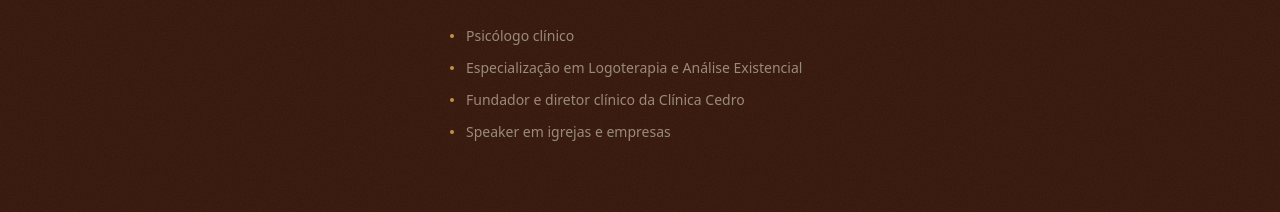
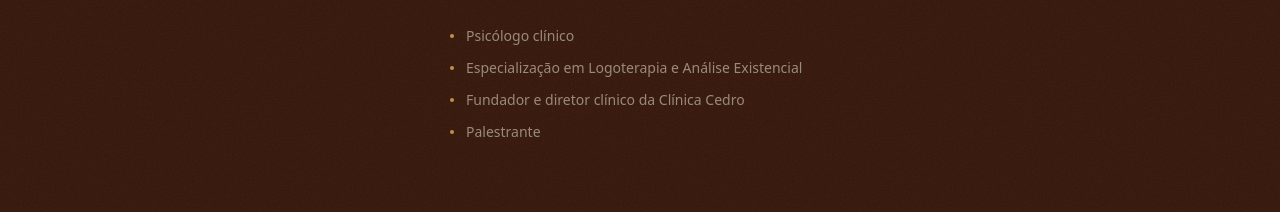
Before and after one commit to ocedro/ocedro2, a Next.js app: page /fineias in a window 1280 px wide. Shown: the part 6840-7052 px from the top of the page. Built offline with nearby package versions, Linux system fonts and the light colour scheme.

Commit message:
fineias: troca 'Speaker em igrejas e empresas' por 'Palestrante'

```diff
--- a/app/fineias/page.tsx
+++ b/app/fineias/page.tsx
@@ -243,7 +243,7 @@ export default function FineiasPage() {
               <p className="text-cedro-sage mb-4 leading-relaxed">A psicologia, a fé cristã e o sentido existencial não são três mundos separados. Quando você integra os três, a leitura do problema muda, e a intervenção também.</p>
               <p className="text-cedro-sage leading-relaxed">A Finéias é o resultado prático dessa integração.</p>
               <div className="mt-8 pt-8 border-t border-cedro-sage/10 flex flex-col gap-3">
-                {['Psicólogo clínico', 'Especialização em Logoterapia e Análise Existencial', 'Fundador e diretor clínico da Clínica Cedro', 'Speaker em igrejas e empresas'].map((c, i) => (
+                {['Psicólogo clínico', 'Especialização em Logoterapia e Análise Existencial', 'Fundador e diretor clínico da Clínica Cedro', 'Palestrante'].map((c, i) => (
                   <div key={i} className="flex gap-3 items-center">
                     <div className="w-1 h-1 rounded-full bg-cedro-red flex-shrink-0" />
                     <span className="text-sm text-cedro-sage">{c}</span>
```
